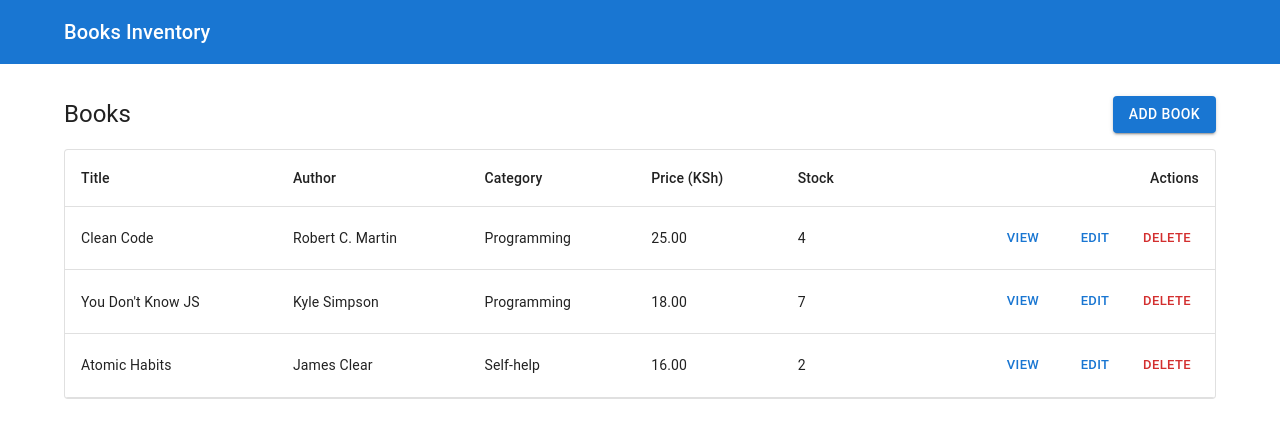
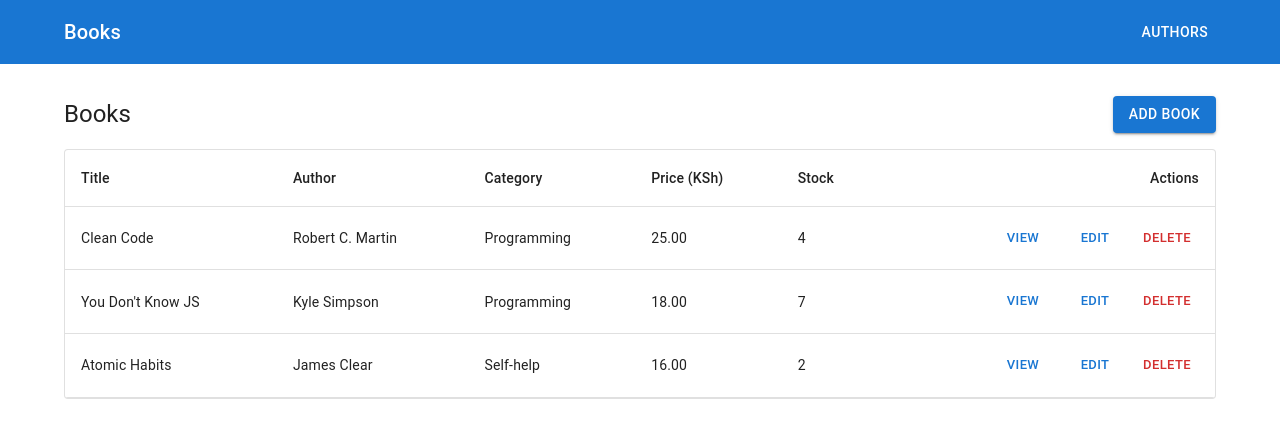
Before and after one commit to MwVc/inventory_application, a React (Vite) app in the folder client/: page / in a window 1280 px wide. Shown: the top 438 px of the page. Built offline with nearby package versions, Linux system fonts and the light colour scheme.

Commit message:
create button for authors page

```diff
--- a/client/src/components/Topbar.jsx
+++ b/client/src/components/Topbar.jsx
@@ -13,8 +13,11 @@ export default function Topbar() {
             to="/"
             sx={{ color: "inherit", textDecoration: "none", flexGrow: 1 }}
           >
-            Books Inventory
+            Books
           </Typography>
+          <Button component={RouterLink} to="/authors" color="inherit">
+            Authors
+          </Button>
         </Toolbar>
       </Container>
     </AppBar>
```
